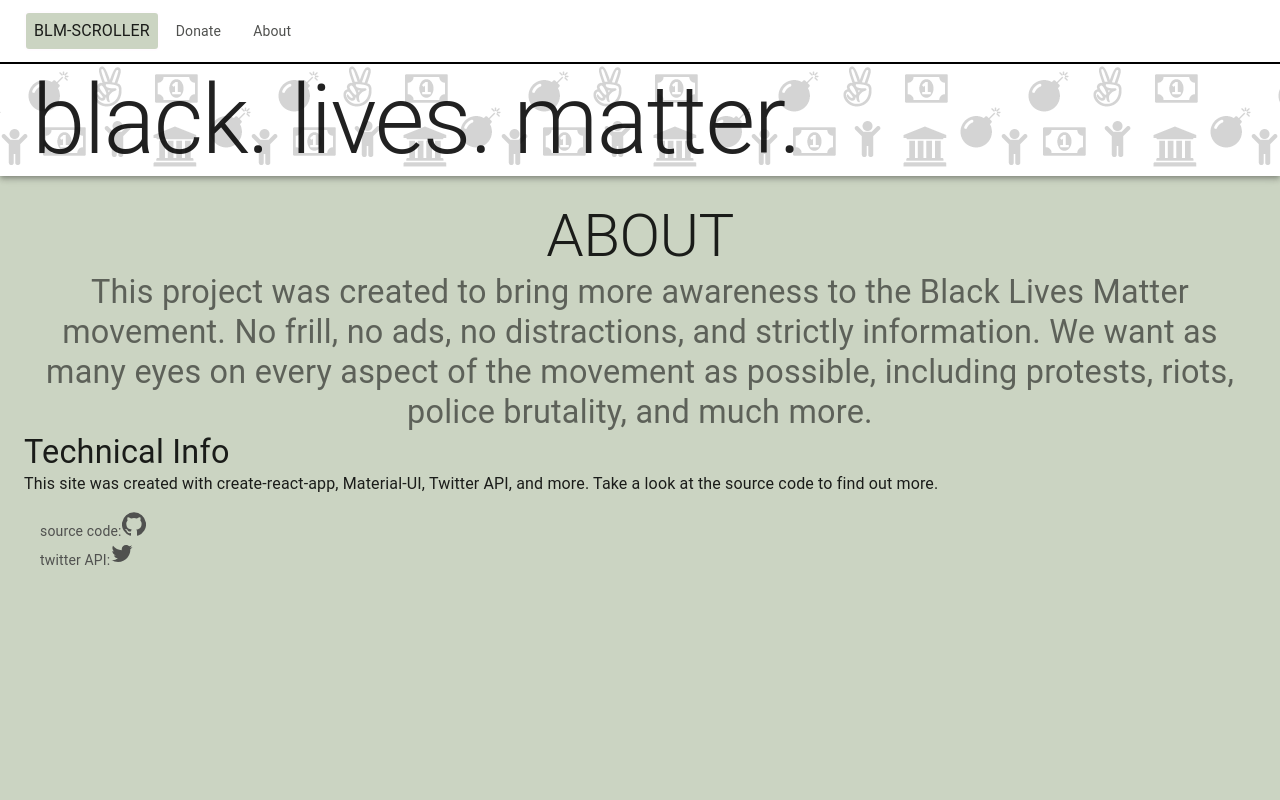
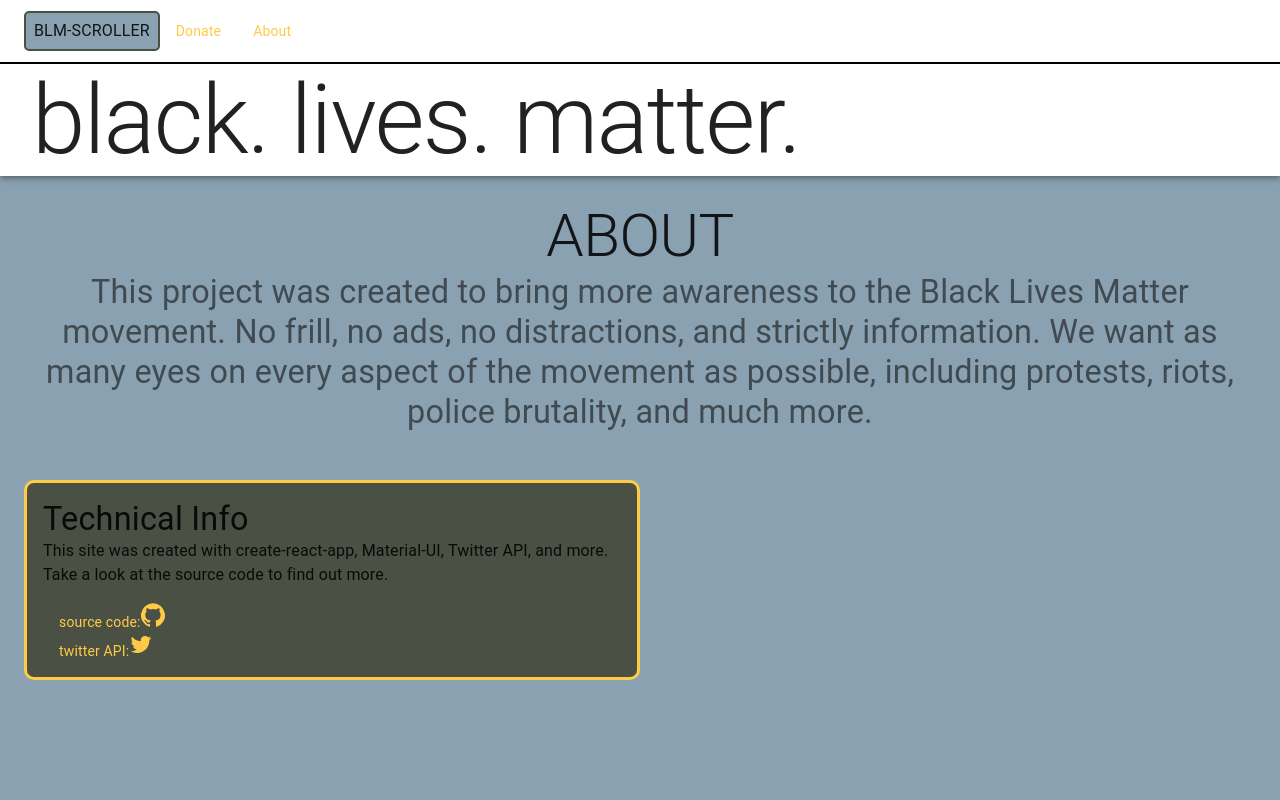
Before and after one commit to prduren/blm-scroller, a React (Create React App) app: page /about in a window 1280 px wide. Shown: the top 800 px of the page. Built offline with nearby package versions, Linux system fonts and the light colour scheme.

Commit message:
idk colors and stuff

```diff
--- a/src/layout/Layout.js
+++ b/src/layout/Layout.js
@@ -3,7 +3,6 @@ import React from "react";
 import { useHistory } from "react-router-dom";
 import styled from "styled-components";
 import Link from "../components/Link";
-import Pattern from "../images/patterns.png";
 
 const Wrapper = styled.div`
   background: ${(props) => {
@@ -44,7 +43,6 @@ function Layout({ children }) {
         </Toolbar>
         <Typography
           style={{
-            backgroundImage: "url(" + Pattern + ")",
             paddingLeft: "2rem",
           }}
           variant="h1"
--- a/src/pages/about.js
+++ b/src/pages/about.js
@@ -2,6 +2,16 @@ import React from "react";
 import { Typography } from "@material-ui/core";
 import GitHubIcon from "@material-ui/icons/GitHub";
 import TwitterIcon from "@material-ui/icons/Twitter";
+import styled from "styled-components";
+
+const StyledDiv = styled.div`
+  width: 50%;
+  border: 3px solid ${({ theme }) => theme.colors.primary};
+  background-color: ${({ theme }) => theme.colors.tertiary};
+  border-radius: 10px;
+  padding: 1rem;
+  margin-top: 3rem;
+`;
 
 const AboutPage = () => {
   return (
@@ -20,6 +30,7 @@ const AboutPage = () => {
         information. We want as many eyes on every aspect of the movement as
         possible, including protests, riots, police brutality, and much more.
       </Typography>
+      <StyledDiv>
         <Typography align="left" variant="h4">
           Technical Info
         </Typography>
@@ -47,6 +58,7 @@ const AboutPage = () => {
             <TwitterIcon />
           </a>
         </div>
+      </StyledDiv>
     </div>
   );
 };
--- a/src/pages/donate.js
+++ b/src/pages/donate.js
@@ -136,7 +136,7 @@ const DonatePage = (props) => {
           <StyledDiv>
             <GridListTile key={`item-${index}`} cols={1}>
               <a
-                style={{ textDecoration: "none" }}
+                style={{ textDecoration: "underline" }}
                 rel="noopener noreferrer"
                 target="_blank"
                 href={item.url}
--- a/src/utils/theme.js
+++ b/src/utils/theme.js
@@ -1,9 +1,9 @@
 import { createMuiTheme, responsiveFontSizes } from "@material-ui/core/styles";
 
 const colors = {
-  primary: "#50514f",
-  secondary: "#cbd4c2",
-  tertiary: "#fffcff",
+  primary: "#ffcb47",
+  secondary: "#8aa1b1",
+  tertiary: "#4a5043",
 };
 
 let theme = createMuiTheme({
```
Lines whose indentation alone changed are shown as unchanged.
